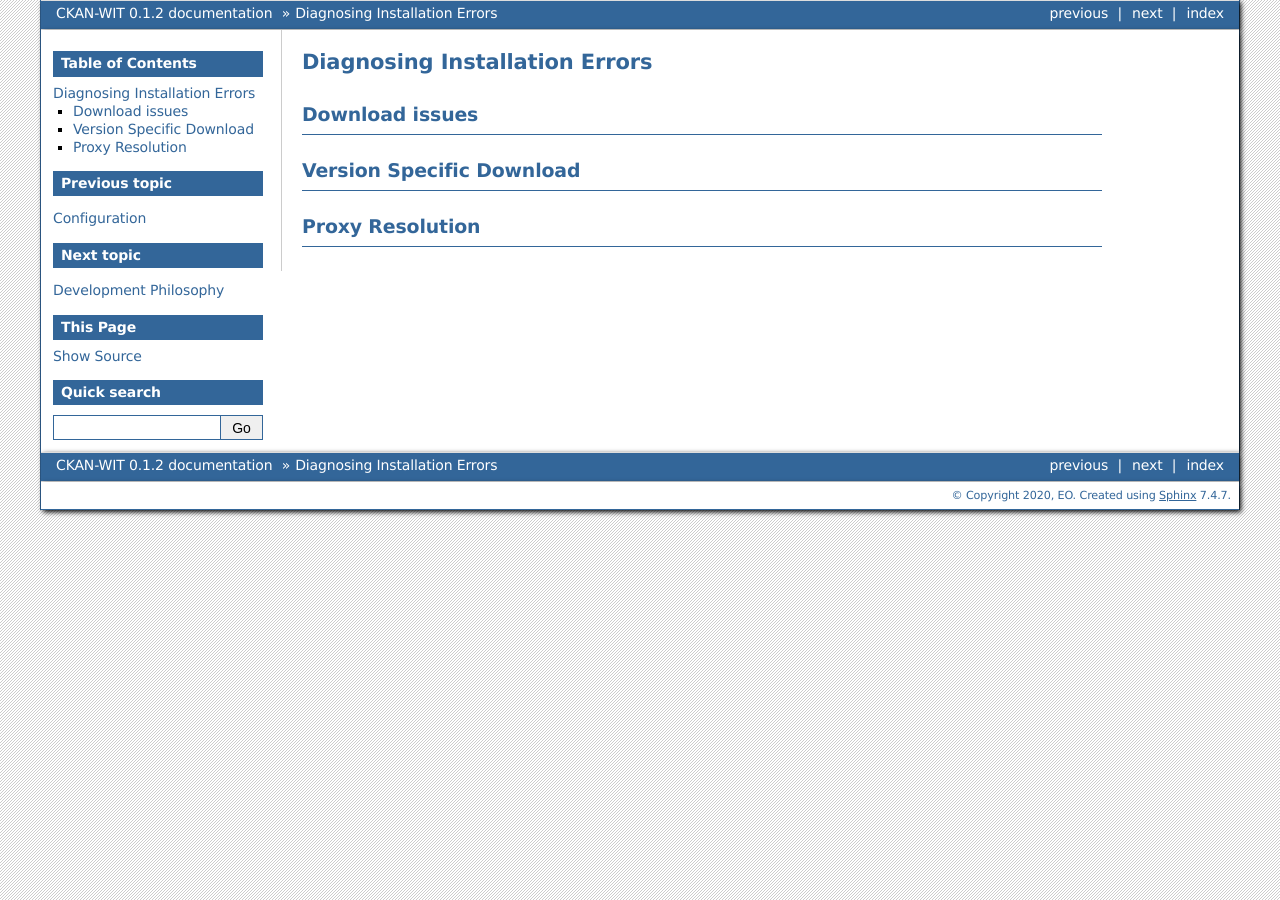
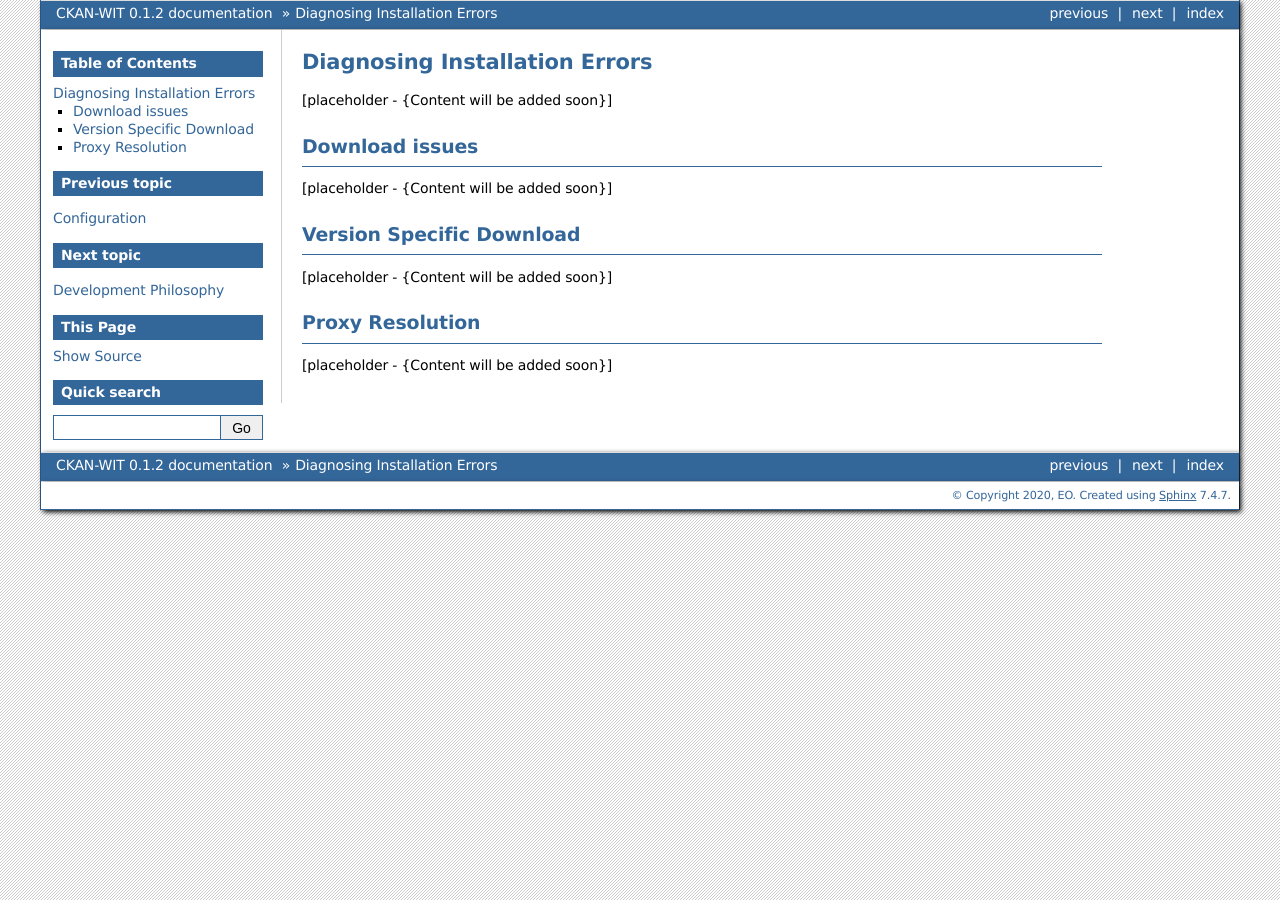
Before and after one commit to Ethel-Ecc/ckan-wit-documentation, a Sphinx documentation site: the page built from docs/source/usage/troubleshooting.rst, in a window 1280 px wide. Built offline with Sphinx 7.4.7, drawn with Linux system fonts in a browser that asks for light colours.

```diff
--- a/docs/source/usage/troubleshooting.rst
+++ b/docs/source/usage/troubleshooting.rst
@@ -1,11 +1,15 @@
 Diagnosing Installation Errors
 ===============================
+[placeholder - {Content will be added soon}]
 
 Download issues
 ~~~~~~~~~~~~~~~~
+[placeholder - {Content will be added soon}]
 
 Version Specific Download
 ~~~~~~~~~~~~~~~~~~~~~~~~~~
+[placeholder - {Content will be added soon}]
 
 Proxy Resolution
 ~~~~~~~~~~~~~~~~~
+[placeholder - {Content will be added soon}]
```
